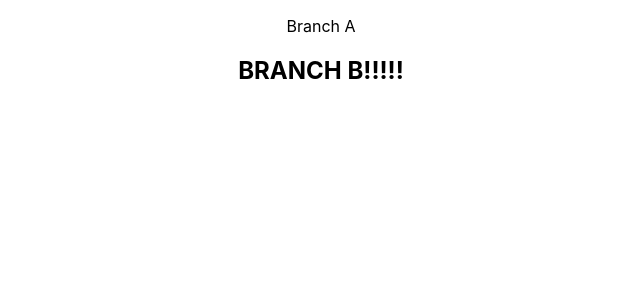
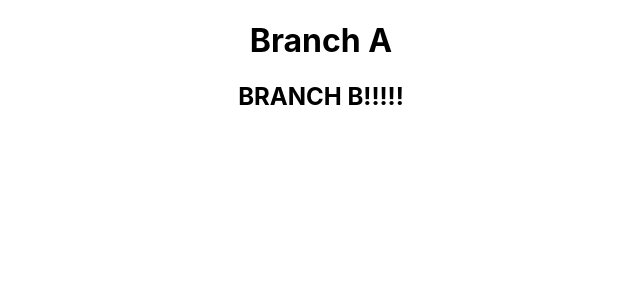
Before and after one commit to kmarks2013/branches-test, a React (Create React App) app: page / in a window 1280 px wide. Shown: the top 300 px of the page, without its empty margins (319-959 px from the left). Built offline with nearby package versions, Linux system fonts and the light colour scheme.

Commit message:
changes p tag to h1 tag

```diff
--- a/src/components/BranchA.js
+++ b/src/components/BranchA.js
@@ -4,7 +4,7 @@ export default class BranchA extends Component {
     render() {
         return (
             <div>
-                <p> Branch A </p>
+                <h1> Branch A </h1>
             </div>
         )
     }
```
